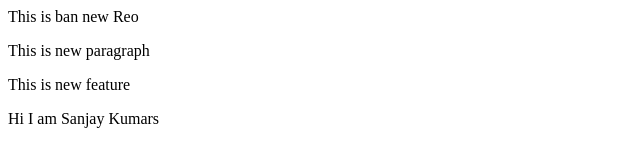
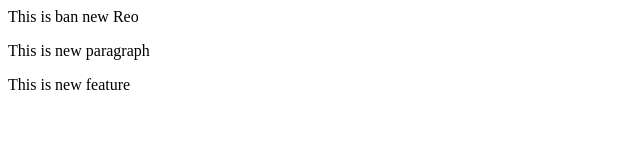
Before and after one commit to sanjaykumar7761/localRepo, a plain HTML site: page index.html in a window 1280 px wide. Shown: the whole page, without its empty margins (0-640 px from the left). Drawn offline with Linux system fonts and the light colour scheme.

Commit message:
name is remove

```diff
--- a/index.html
+++ b/index.html
@@ -1,4 +1,3 @@
 <p>This is ban new Reo</p>
 <p>This is new paragraph</p>
 <p>This is new feature</p>
-<p>Hi I am Sanjay Kumars</p>
```
